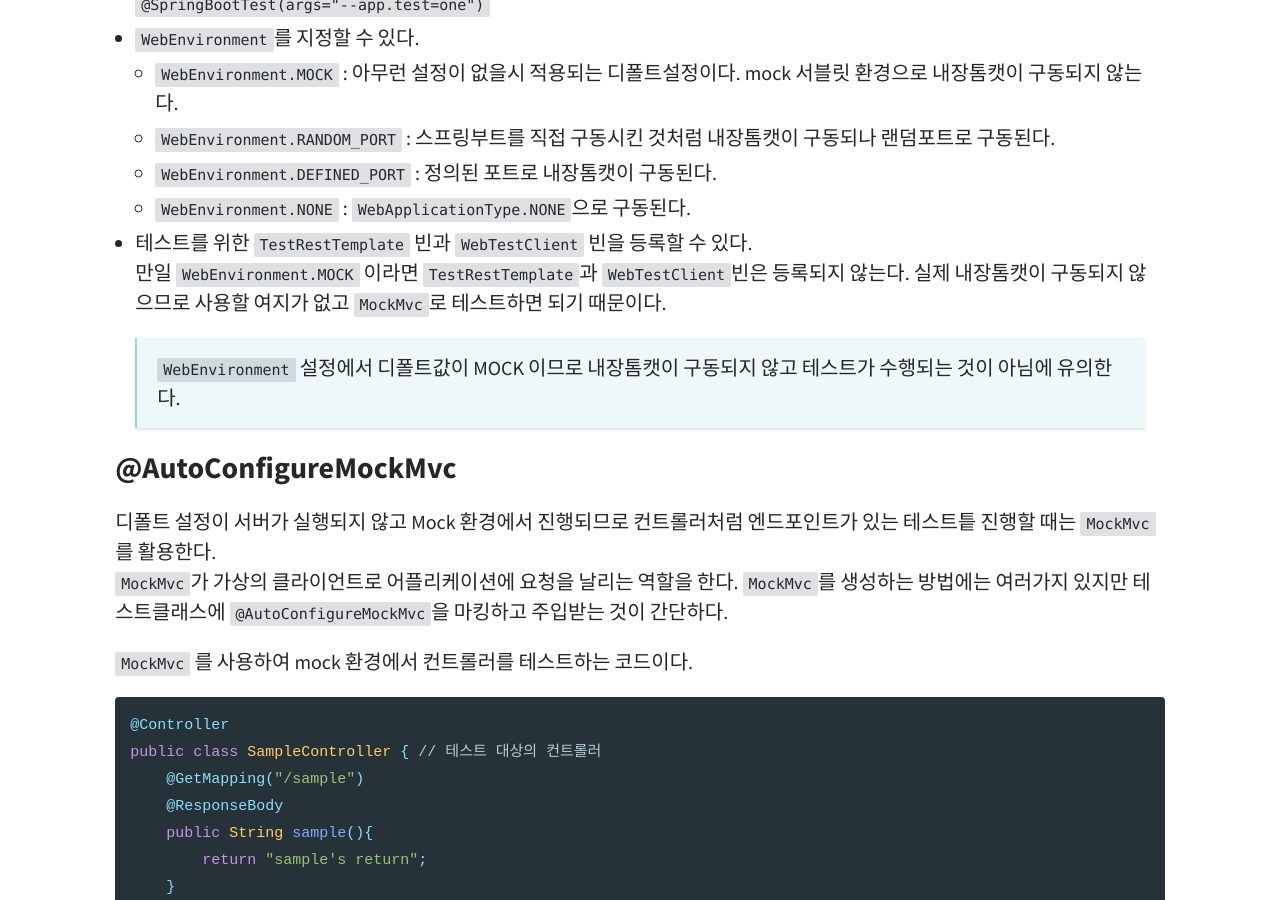
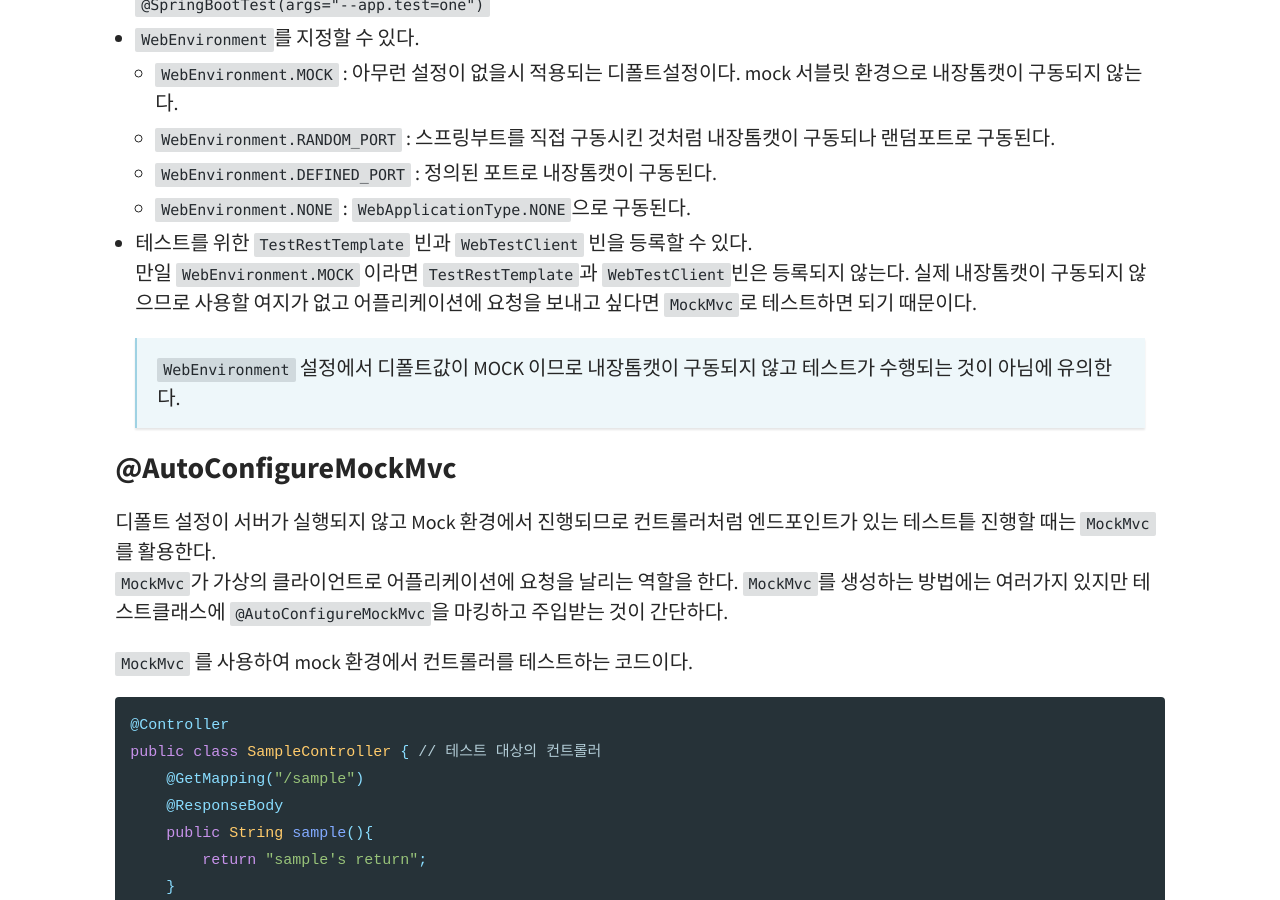
Before and after one commit to swampwar/swampwar.github.io, a Jekyll site: the page built from _posts/2020-01-03-Springboot 테스트.md, in a window 1280 px wide and 900 px high, scrolled down 1610 px. Built offline with Jekyll 4.4.1, drawn with Linux system fonts in a browser that asks for light colours.

Commit message:
SpringBoot 테스트 포스팅

```diff
--- a/_posts/2020-01-03-Springboot 테스트.md
+++ b/_posts/2020-01-03-Springboot 테스트.md
@@ -52,7 +52,7 @@ public class SampleTest {
     - `WebEnvironment.DEFINED_PORT` : 정의된 포트로 내장톰캣이 구동된다.
     - `WebEnvironment.NONE` : `WebApplicationType.NONE`으로 구동된다.
 - 테스트를 위한 `TestRestTemplate` 빈과 `WebTestClient` 빈을 등록할 수 있다.
-  만일 `WebEnvironment.MOCK` 이라면 `TestRestTemplate`과 `WebTestClient`빈은 등록되지 않는다. 실제 내장톰캣이 구동되지 않으므로 사용할 여지가 없고 `MockMvc`로 테스트하면 되기 때문이다.
+  만일 `WebEnvironment.MOCK` 이라면 `TestRestTemplate`과 `WebTestClient`빈은 등록되지 않는다. 실제 내장톰캣이 구동되지 않으므로 사용할 여지가 없고 어플리케이션에 요청을 보내고 싶다면 `MockMvc`로 테스트하면 되기 때문이다.
 
 > `WebEnvironment` 설정에서 디폴트값이 MOCK 이므로 내장톰캣이 구동되지 않고 테스트가 수행되는 것이 아님에 유의한다.
 
```
